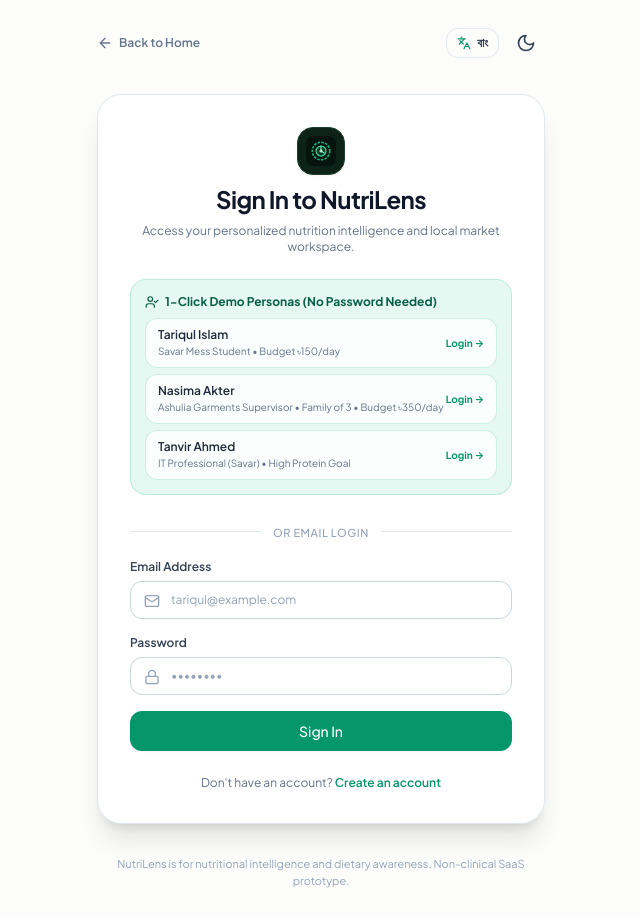
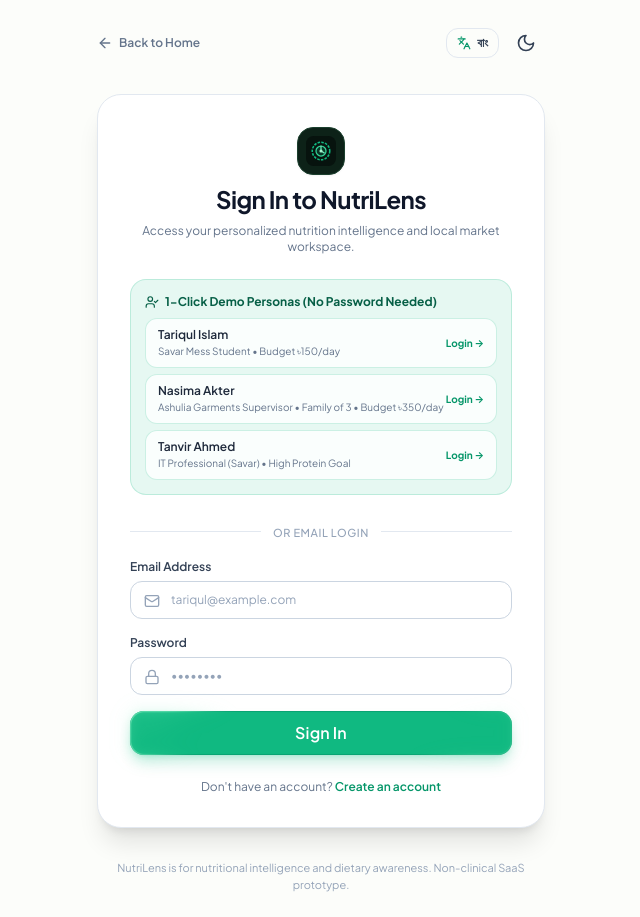
Before and after one commit to albert-611/NutriLens, a React (Vite) app: page /login in a window 1280 px wide. Shown: the whole page, without its empty margins (319-959 px from the left). Built offline with nearby package versions, Linux system fonts and the light colour scheme; no server answers.

Commit message:
feat(ui): empower universal Button component with SpecularButton WebGL shine and glowing borders

```diff
--- a/src/components/common/Button.tsx
+++ b/src/components/common/Button.tsx
@@ -1,7 +1,8 @@
 import React from 'react';
 import clsx from 'clsx';
+import { SpecularButton } from '../animations/SpecularButton';
 
-interface ButtonProps extends React.ButtonHTMLAttributes<HTMLButtonElement> {
+export interface ButtonProps extends React.ButtonHTMLAttributes<HTMLButtonElement> {
   variant?: 'primary' | 'secondary' | 'outline' | 'ghost' | 'danger';
   size?: 'sm' | 'md' | 'lg';
   icon?: React.ReactNode;
@@ -16,30 +17,92 @@ export const Button: React.FC<ButtonProps> = ({
   icon,
   iconPosition = 'left',
   loading = false,
-  className,
+  className = '',
   disabled,
+  onClick,
+  type = 'button',
   ...props
 }) => {
-  const baseStyles = 'inline-flex items-center justify-center font-medium transition-all duration-200 rounded-xl focus:outline-none focus:ring-2 focus:ring-offset-2 disabled:opacity-50 disabled:cursor-not-allowed select-none';
+  const variantConfig = {
+    primary: {
+      tint: '#10b981',
+      tintOpacity: 1,
+      textColor: '#ffffff',
+      lineColor: '#6ee7b7',
+      baseColor: '#059669',
+      glow: 1.5,
+      intensity: 1.2,
+      idleIntensity: 0.45,
+      className: 'font-bold shadow-lg shadow-emerald-500/25',
+    },
+    secondary: {
+      tint: 'rgba(16, 185, 129, 0.12)',
+      tintOpacity: 1,
+      textColor: '#6ee7b7',
+      lineColor: '#34d399',
+      baseColor: 'rgba(16, 185, 129, 0.35)',
+      glow: 1.3,
+      intensity: 1.1,
+      idleIntensity: 0.35,
+      className: 'border border-emerald-500/30 font-semibold',
+    },
+    outline: {
+      tint: 'rgba(16, 185, 129, 0.05)',
+      tintOpacity: 1,
+      textColor: 'inherit',
+      lineColor: '#34d399',
+      baseColor: 'rgba(16, 185, 129, 0.35)',
+      glow: 1.3,
+      intensity: 1.1,
+      idleIntensity: 0.35,
+      className: 'border border-slate-300 dark:border-forest-border text-slate-800 dark:text-emerald-100 font-semibold',
+    },
+    ghost: {
+      tint: 'transparent',
+      tintOpacity: 0,
+      textColor: 'inherit',
+      lineColor: '#10b981',
+      baseColor: 'transparent',
+      glow: 1.1,
+      intensity: 1.0,
+      idleIntensity: 0.25,
+      className: 'text-slate-700 dark:text-slate-300 hover:text-emerald-500 font-medium',
+    },
+    danger: {
+      tint: '#e11d48',
+      tintOpacity: 1,
+      textColor: '#ffffff',
+      lineColor: '#fda4af',
+      baseColor: '#be123c',
+      glow: 1.5,
+      intensity: 1.2,
+      idleIntensity: 0.4,
+      className: 'font-bold shadow-lg shadow-rose-500/25',
+    },
+  }[variant];
 
-  const variants = {
-    primary: 'bg-emerald-600 hover:bg-emerald-500 text-white shadow-sm hover:shadow-emerald-600/20 active:scale-[0.98] focus:ring-emerald-500',
-    secondary: 'bg-forest-card hover:bg-forest-cardHover text-forest-mint border border-forest-border dark:bg-forest-card dark:hover:bg-forest-cardHover dark:text-emerald-300 dark:border-forest-border active:scale-[0.98] focus:ring-emerald-500',
-    outline: 'border border-slate-300 dark:border-forest-border hover:bg-slate-100 dark:hover:bg-forest-card/60 text-slate-700 dark:text-slate-200 active:scale-[0.98] focus:ring-emerald-500',
-    ghost: 'hover:bg-slate-100 dark:hover:bg-forest-card/50 text-slate-700 dark:text-slate-300 active:scale-[0.98] focus:ring-emerald-500',
-    danger: 'bg-rose-600 hover:bg-rose-500 text-white shadow-sm active:scale-[0.98] focus:ring-rose-500',
-  };
-
-  const sizes = {
-    sm: 'text-xs px-3 py-1.5 gap-1.5',
-    md: 'text-sm px-4 py-2.5 gap-2',
-    lg: 'text-base px-6 py-3.5 gap-2.5 font-semibold',
-  };
+  const sizeRadius = {
+    sm: 12,
+    md: 14,
+    lg: 16,
+  }[size];
 
   return (
-    <button
-      className={clsx(baseStyles, variants[variant], sizes[size], className)}
+    <SpecularButton
+      size={size}
+      radius={sizeRadius}
+      tint={variantConfig.tint}
+      tintOpacity={variantConfig.tintOpacity}
+      textColor={variantConfig.textColor}
+      lineColor={variantConfig.lineColor}
+      baseColor={variantConfig.baseColor}
+      glow={variantConfig.glow}
+      intensity={variantConfig.intensity}
+      idleIntensity={variantConfig.idleIntensity}
       disabled={disabled || loading}
+      onClick={onClick}
+      type={type}
+      className={clsx(variantConfig.className, className)}
       {...props}
     >
       {loading ? (
@@ -56,6 +119,6 @@ export const Button: React.FC<ButtonProps> = ({
       {!loading && icon && iconPosition === 'right' ? (
         <span className="shrink-0">{icon}</span>
       ) : null}
-    </button>
+    </SpecularButton>
   );
 };
```
Also changed, not shown: src/components/animations/MotionCard.tsx (line endings or trailing spaces), src/components/animations/SpecularButton.tsx (line endings or trailing spaces).
